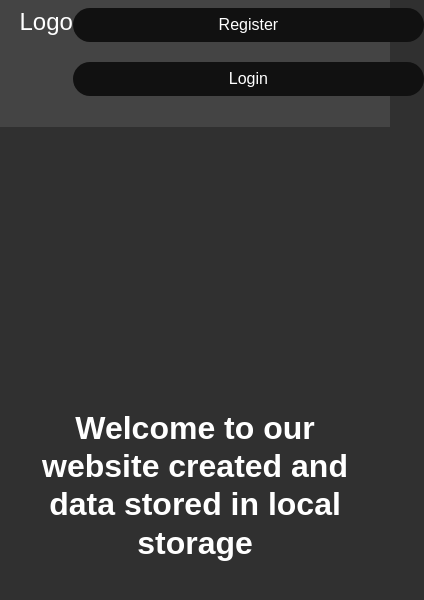
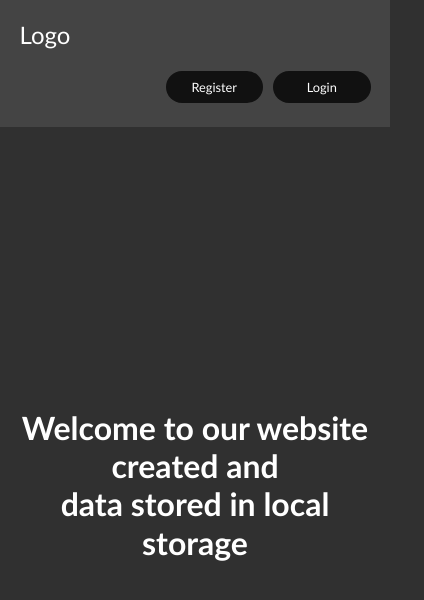
Before and after one commit to rupeshsangalge05/LOCAL-STORAGE, a plain HTML site: page index.html in a window 390 px wide. Shown: the whole page, 424 px wide, since content can reach past the window. Drawn offline with Linux system fonts and the light colour scheme.

Commit message:
local storage

```diff
--- a/index.html
+++ b/index.html
@@ -9,10 +9,10 @@
         margin: 0;
         padding: 0;
         box-sizing: border-box;
+        font-family: 'Gill Sans', 'Gill Sans MT', Calibri, 'Trebuchet MS', sans-serif, sans-serif;
       }
 
-      html,
-      body {
+      html,body {
         height: 100%;
         width: 100%;
         background-color: #303030;
@@ -29,12 +29,11 @@
         justify-content: space-between;
         background-color: #444;
         flex-wrap: wrap;
-      }
-
-      nav a {
+        & a {
           font-size: 2rem;
           text-decoration: none;
           color: #fff;
+          }
       }
 
       .buttons {
@@ -42,9 +41,8 @@
         align-items: center;
         justify-content: space-between;
         gap: 10px;
-      }
 
-      .buttons a {
+        & a {
           font-size: 1rem;
           padding: 0.5rem 1.5rem;
           background-color: #111;
@@ -55,9 +53,10 @@
           transition: background-color 0.3s ease, color 0.3s ease;
         }
 
-      .buttons a:hover {
+        & a:hover {
           background-color: #fff;
           color: #000;
+        }
       }
 
       section {
@@ -67,32 +66,31 @@
         justify-content: center;
         text-align: center;
         padding: 0 5%;
-      }
 
-      section h1 {
+        & h1 {
           font-size: 3rem;
           line-height: 1.2;
+        }
       }
 
       @media (max-width: 768px) {
         nav {
-          flex-direction: column;
-          align-items: flex-start;
+          flex-direction: row;
+          align-items: center;
           padding: 2vh 10%;
+          & a {
+            font-size: 1.5rem;
+          }
         }
 
         .buttons {
           width: 100%;
-          justify-content: space-evenly;
+          justify-content: end;
+
+          & a {
+            font-size: 1rem;
+            padding: 0.5rem 1rem;
           }
-
-        nav a {
-          font-size: 1.5rem;
-        }
-
-        .buttons a {
-          font-size: 0.9rem;
-          padding: 0.5rem 1rem;
         }
 
         section h1 {
@@ -106,14 +104,13 @@
         }
 
         .buttons {
-          flex-direction: column;
+          flex-direction: row;
           width: 100%;
+          & a {
+            width: 25vw;
+            margin-bottom: 1%;
+            font-size: 0.8rem;
           }
-
-        .buttons a {
-          width: 100%;
-          margin-bottom: 10px;
-          font-size: 1rem;
         }
 
         section h1 {
@@ -127,7 +124,7 @@
       <nav>
         <a href="index.html">Logo</a>
         <div class="buttons">
-          <a href="register.html">Register</a>
+          <a id="registerBtn" href="register.html">Register</a>
           <a id="loginBtn" href="login.html">Login</a>
           <a id="logoutBtn" href="dashboard.html">Logout</a>
         </div>
@@ -142,9 +139,11 @@
         const loggedInUser = localStorage.getItem("loggedInUser");
 
         if (!loggedInUser) {
+          document.getElementById("registerBtn").style.display = "block";
           document.getElementById("loginBtn").style.display = "block";
           document.getElementById("logoutBtn").style.display = "none";
         } else {
+          document.getElementById("registerBtn").style.display = "none";
           document.getElementById("loginBtn").style.display = "none";
           document.getElementById("logoutBtn").style.display = "block";
         }
```
Also changed, not shown: dashboard.html (+1 -1 lines), login.html (+3 -2 lines), register.html (+11 -12 lines). Lines whose indentation alone changed are shown as unchanged.
